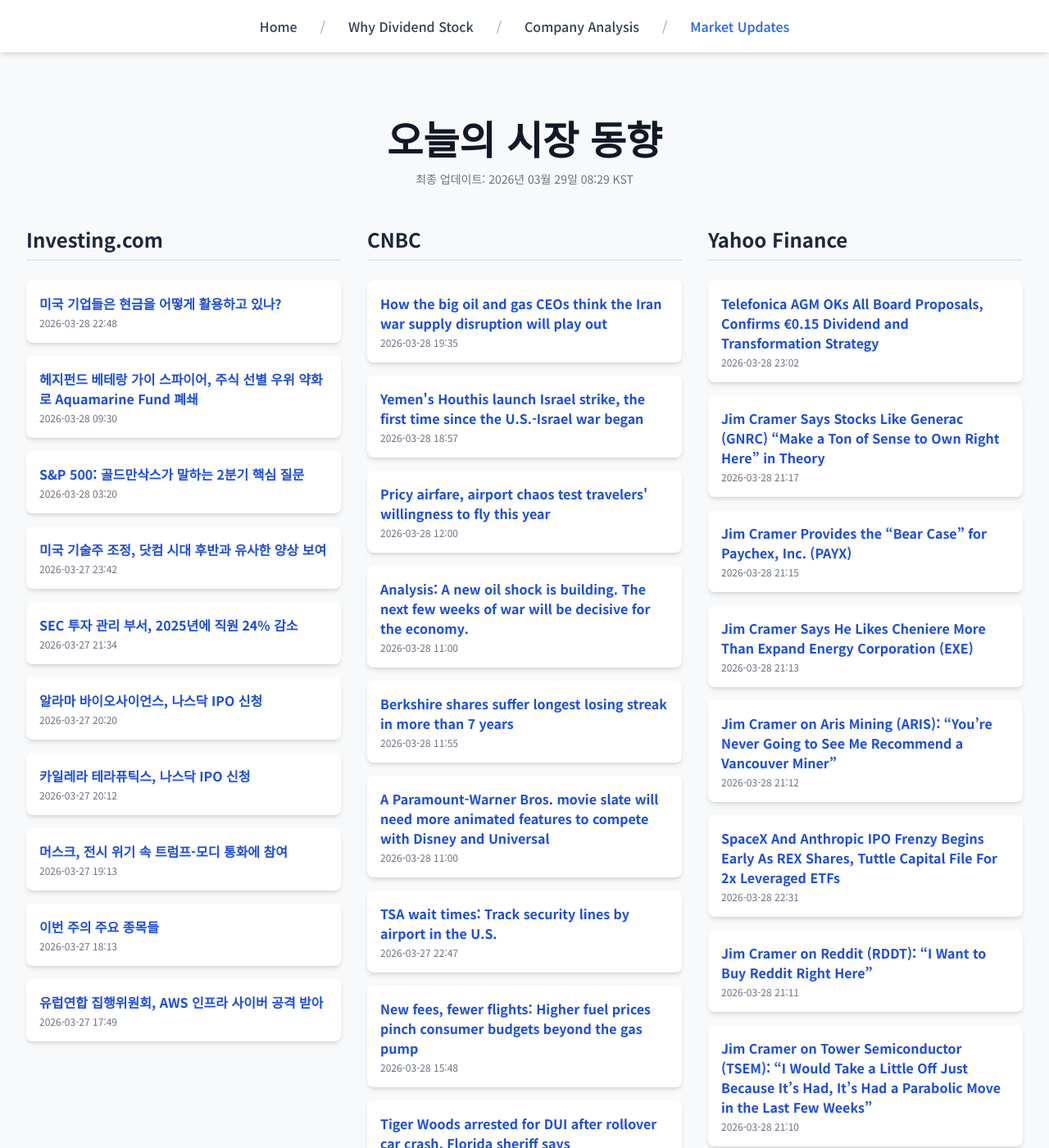
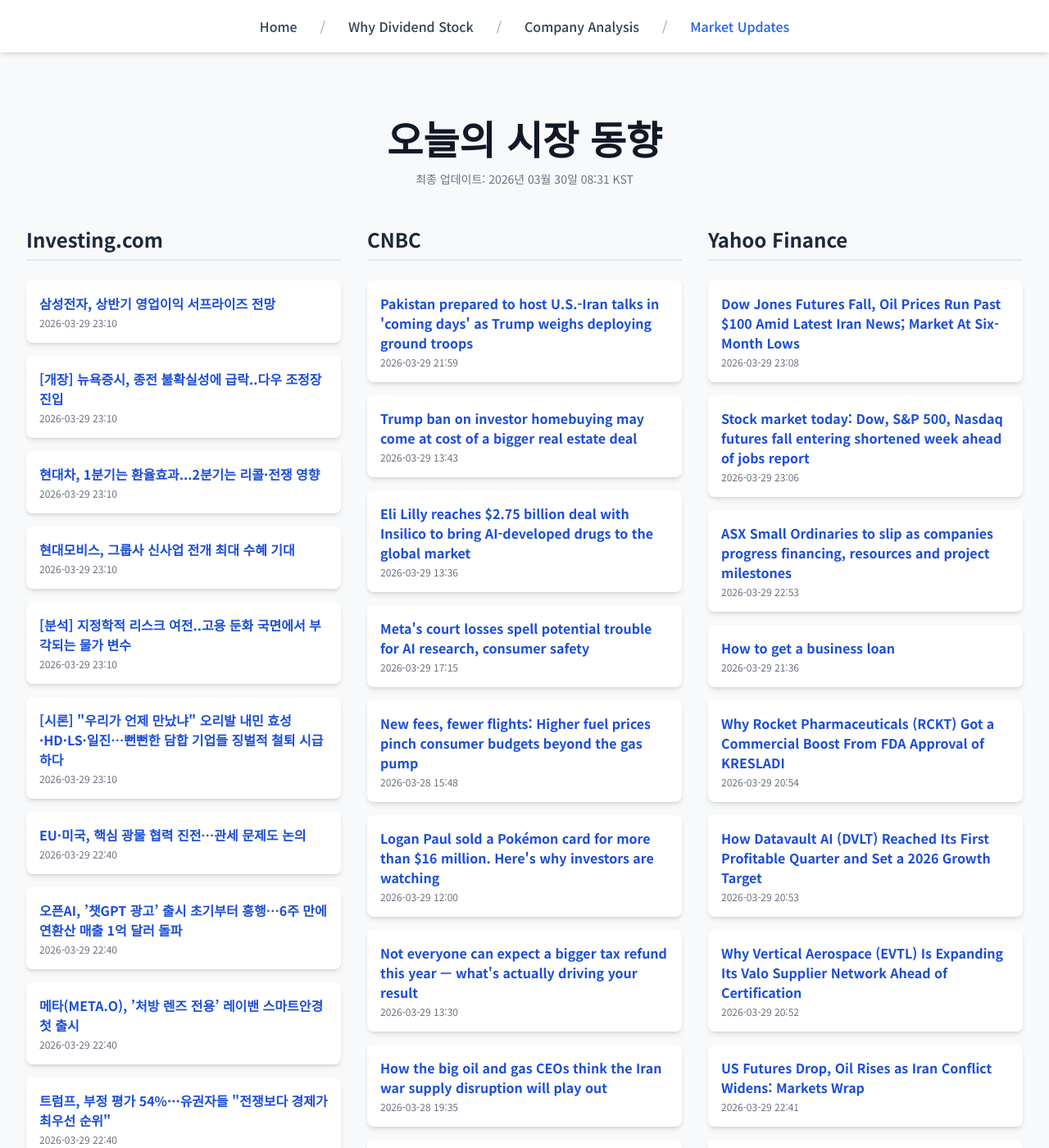
Before and after one commit to Kay-Hwang/my-company-analysis, a Jekyll site: the page built from market-updates.html, in a window 1280 px wide and 1400 px high. Shown: the whole window at 82% size. Built offline with Jekyll 4.4.1, drawn with Linux system fonts in a browser that asks for light colours; nearby versions of some CDN libraries; a script that is not in the unit is left out; some of the changed text lies outside the part shown.

Commit message:
Update daily data

```diff
--- a/_data/latest_data.json
+++ b/_data/latest_data.json
@@ -1,110 +1,92 @@
 {
-  "lastUpdated": "2026년 03월 29일 08:29 KST",
+  "lastUpdated": "2026년 03월 30일 08:31 KST",
   "news": {
     "investing": [
       {
-        "title": "미국 기업들은 현금을 어떻게 활용하고 있나?",
-        "link": "https://kr.investing.com/news/stock-market-news/article-1881843",
-        "pubDate": "2026-03-28 22:48:04",
-        "summary": "미국 기업들은 현금을 어떻게 활용하고 있나?"
+        "title": "삼성전자, 상반기 영업이익 서프라이즈 전망",
+        "link": "https://kr.investing.com/news/stock-market-news/article-1881978",
+        "pubDate": "2026-03-29 23:10:35",
+        "summary": "삼성전자, 상반기 영업이익 서프라이즈 전망"
       },
       {
-        "title": "헤지펀드 베테랑 가이 스파이어, 주식 선별 우위 약화로 Aquamarine Fund 폐쇄",
-        "link": "https://kr.investing.com/news/stock-market-news/article-1881767",
-        "pubDate": "2026-03-28 09:30:16",
-        "summary": "헤지펀드 베테랑 가이 스파이어, 주식 선별 우위 약화로 Aquamarine Fund 폐쇄"
+        "title": "[개장] 뉴욕증시, 종전 불확실성에 급락..다우 조정장 진입",
+        "link": "https://kr.investing.com/news/stock-market-news/article-1881977",
+        "pubDate": "2026-03-29 23:10:35",
+        "summary": "[개장] 뉴욕증시, 종전 불확실성에 급락..다우 조정장 진입"
       },
       {
-        "title": "S&P 500: 골드만삭스가 말하는 2분기 핵심 질문",
-        "link": "https://kr.investing.com/news/stock-market-news/article-1881713",
-        "pubDate": "2026-03-28 03:20:31",
-        "summary": "S&P 500: 골드만삭스가 말하는 2분기 핵심 질문"
+        "title": "현대차, 1분기는 환율효과...2분기는 리콜·전쟁 영향",
+        "link": "https://kr.investing.com/news/stock-market-news/article-1881976",
+        "pubDate": "2026-03-29 23:10:35",
+        "summary": "현대차, 1분기는 환율효과...2분기는 리콜·전쟁 영향"
       },
       {
-        "title": "미국 기술주 조정, 닷컴 시대 후반과 유사한 양상 보여",
-        "link": "https://kr.investing.com/news/stock-market-news/article-1881655",
-        "pubDate": "2026-03-27 23:42:47",
-        "summary": "미국 기술주 조정, 닷컴 시대 후반과 유사한 양상 보여"
+        "title": "현대모비스, 그룹사 신사업 전개 최대 수혜 기대",
+        "link": "https://kr.investing.com/news/stock-market-news/article-1881975",
+        "pubDate": "2026-03-29 23:10:34",
+        "summary": "현대모비스, 그룹사 신사업 전개 최대 수혜 기대"
       },
       {
-        "title": "SEC 투자 관리 부서, 2025년에 직원 24% 감소",
-        "link": "https://kr.investing.com/news/stock-market-news/article-93CH-1881569",
-        "pubDate": "2026-03-27 21:34:39",
-        "summary": "SEC 투자 관리 부서, 2025년에 직원 24% 감소"
+        "title": "[분석] 지정학적 리스크 여전..고용 둔화 국면에서 부각되는 물가 변수",
+        "link": "https://kr.investing.com/news/stock-market-news/article-1881974",
+        "pubDate": "2026-03-29 23:10:34",
+        "summary": "[분석] 지정학적 리스크 여전..고용 둔화 국면에서 부각되는 물가 변수"
       },
       {
-        "title": "알라마 바이오사이언스, 나스닥 IPO 신청",
-        "link": "https://kr.investing.com/news/stock-market-news/article-432SI-1881488",
-        "pubDate": "2026-03-27 20:20:05",
-        "summary": "알라마 바이오사이언스, 나스닥 IPO 신청"
+        "title": "[시론] \"우리가 언제 만났냐\" 오리발 내민 효성·HD·LS·일진…뻔뻔한 담합 기업들 징벌적 철퇴 시급하다",
+        "link": "https://kr.investing.com/news/stock-market-news/article-1881973",
+        "pubDate": "2026-03-29 23:10:34",
+        "summary": "[시론] \"우리가 언제 만났냐\" 오리발 내민 효성·HD·LS·일진…뻔뻔한 담합 기업들 징벌적 철퇴 시급하다"
       },
       {
-        "title": "카일레라 테라퓨틱스, 나스닥 IPO 신청",
-        "link": "https://kr.investing.com/news/stock-market-news/article-432SI-1881470",
-        "pubDate": "2026-03-27 20:12:05",
-        "summary": "카일레라 테라퓨틱스, 나스닥 IPO 신청"
+        "title": "EU·미국, 핵심 광물 협력 진전…관세 문제도 논의",
+        "link": "https://kr.investing.com/news/stock-market-news/article-1881970",
+        "pubDate": "2026-03-29 22:40:37",
+        "summary": "EU·미국, 핵심 광물 협력 진전…관세 문제도 논의"
       },
       {
-        "title": "머스크, 전시 위기 속 트럼프-모디 통화에 참여",
-        "link": "https://kr.investing.com/news/stock-market-news/article-93CH-1881425",
-        "pubDate": "2026-03-27 19:13:08",
-        "summary": "머스크, 전시 위기 속 트럼프-모디 통화에 참여"
+        "title": "오픈AI, ’챗GPT 광고’ 출시 초기부터 흥행…6주 만에 연환산 매출 1억 달러 돌파",
+        "link": "https://kr.investing.com/news/stock-market-news/article-1881969",
+        "pubDate": "2026-03-29 22:40:37",
+        "summary": "오픈AI, ’챗GPT 광고’ 출시 초기부터 흥행…6주 만에 연환산 매출 1억 달러 돌파"
       },
       {
-        "title": "이번 주의 주요 종목들",
-        "link": "https://kr.investing.com/news/stock-market-news/article-1881399",
-        "pubDate": "2026-03-27 18:13:06",
-        "summary": "이번 주의 주요 종목들"
+        "title": "메타(META.O), ’처방 렌즈 전용’ 레이밴 스마트안경 첫 출시",
+        "link": "https://kr.investing.com/news/stock-market-news/article-1881968",
+        "pubDate": "2026-03-29 22:40:37",
+        "summary": "메타(META.O), ’처방 렌즈 전용’ 레이밴 스마트안경 첫 출시"
       },
       {
-        "title": "유럽연합 집행위원회, AWS 인프라 사이버 공격 받아",
-        "link": "https://kr.investing.com/news/stock-market-news/article-93CH-1881385",
-        "pubDate": "2026-03-27 17:49:11",
-        "summary": "유럽연합 집행위원회, AWS 인프라 사이버 공격 받아"
+        "title": "트럼프, 부정 평가 54%···유권자들 \"전쟁보다 경제가 최우선 순위\"",
+        "link": "https://kr.investing.com/news/stock-market-news/article-1881967",
+        "pubDate": "2026-03-29 22:40:36",
+        "summary": "트럼프, 부정 평가 54%···유권자들 \"전쟁보다 경제가 최우선 순위\""
       }
     ],
     "cnbc": [
       {
-        "title": "How the big oil and gas CEOs think the Iran war supply disruption will play out",
-        "link": "https://www.cnbc.com/2026/03/28/iran-war-oil-companies-price-gas-diesel-strait-hormuz.html",
-        "pubDate": "Sat, 28 Mar 2026 19:35:46 GMT",
-        "summary": "The oil industry's grim outlook for global oil and gas supplies stands in contrast to the Trump administration's promise that the disruption is short term."
+        "title": "Pakistan prepared to host U.S.-Iran talks in 'coming days' as Trump weighs deploying ground troops",
+        "link": "https://www.cnbc.com/2026/03/29/bahrain-aluminum-giant-says-iranian-attack-targeted-its-facilit.html",
+        "pubDate": "Sun, 29 Mar 2026 21:59:35 GMT",
+        "summary": "Foreign ministers of Pakistan, Saudi Arabia, Turkey and Egypt all arrived in Islamabad to discuss the evolving regional situation in the Middle East."
       },
       {
-        "title": "Yemen's Houthis launch Israel strike, the first time since the U.S.-Israel war began",
-        "link": "https://www.cnbc.com/2026/03/28/yemens-houthis-launch-israel-strike-the-first-of-the-iran-war.html",
-        "pubDate": "Sat, 28 Mar 2026 18:57:21 GMT",
-        "summary": "The entry of the Houthis in the war marks a significant escalation in the conflict as it enters its second month."
+        "title": "Trump ban on investor homebuying may come at cost of a bigger real estate deal",
+        "link": "https://www.cnbc.com/2026/03/29/affordable-housing-trump-ban-investor-home-buying-real-estate.html",
+        "pubDate": "Sun, 29 Mar 2026 13:43:41 GMT",
+        "summary": "President Trump's plan to ban big investors from home ownership may not be the key to reviving the American Dream in affordable housing legislation."
       },
       {
-        "title": "Pricy airfare, airport chaos test travelers' willingness to fly this year",
-        "link": "https://www.cnbc.com/2026/03/28/tsa-security-airfare-airports.html",
-        "pubDate": "Sat, 28 Mar 2026 12:00:01 GMT",
-        "summary": "Travelers are weighing whether they'll fly later this year, considering higher airfares and airport chaos"
+        "title": "Eli Lilly reaches $2.75 billion deal with Insilico to bring AI-developed drugs to the global market",
+        "link": "https://www.cnbc.com/2026/03/29/eli-lilly-reaches-deal-to-bring-ai-developed-drugs-to-global-market.html",
+        "pubDate": "Sun, 29 Mar 2026 13:36:29 GMT",
+        "summary": "U.S. pharmaceutical giant Eli Lilly will give Hong Kong-listed Insilico $115 million upfront to bring some of its AI-discovered drugs to the global market."
       },
       {
-        "title": "Analysis: A new oil shock is building. The next few weeks of war will be decisive for the economy.",
-        "link": "https://www.cnbc.com/2026/03/28/oil-gas-prices-iran-war-hormuz.html",
-        "pubDate": "Sat, 28 Mar 2026 11:00:01 GMT",
-        "summary": "Energy markets are starting to reflect the growing risk of physical supply disruptions."
-      },
-      {
-        "title": "Berkshire shares suffer longest losing streak in more than 7 years",
-        "link": "https://www.cnbc.com/2026/03/28/berkshire-shares-suffer-longest-losing-streak-in-more-than-7-years.html",
-        "pubDate": "Sat, 28 Mar 2026 11:55:44 GMT",
-        "summary": "Shares of Berkshire Hathaway have lost ground for eight consecutive days. It is their longest losing streak since December of 2018."
-      },
-      {
-        "title": "A Paramount-Warner Bros. movie slate will need more animated features to compete with Disney and Universal",
-        "link": "https://www.cnbc.com/2026/03/28/paramount-warner-bros-movie-slate-needs-animation.html",
-        "pubDate": "Sat, 28 Mar 2026 11:00:01 GMT",
-        "summary": "In the last decade Paramount and Warner Bros. have each released eight animated features, meanwhile Disney has released 21 and Universal has launched 23."
-      },
-      {
-        "title": "TSA wait times: Track security lines by airport in the U.S.",
-        "link": "https://www.cnbc.com/guide/tsa-wait-times/",
-        "pubDate": "Fri, 27 Mar 2026 22:47:36 GMT",
-        "summary": "Travelers are facing long lines at airports across the U.S. as a partial government shutdown drags on."
+        "title": "Meta's court losses spell potential trouble for AI research, consumer safety",
+        "link": "https://www.cnbc.com/2026/03/29/metas-court-losses-spell-trouble-for-ai-research-consumer-safety.html",
+        "pubDate": "Sun, 29 Mar 2026 17:15:02 GMT",
+        "summary": "Meta's two courtroom defeats centered on different cases but both involved allegations that the company knew about its products' harms."
       },
       {
         "title": "New fees, fewer flights: Higher fuel prices pinch consumer budgets beyond the gas pump",
@@ -113,78 +95,96 @@
         "summary": "As corporate policies change, Americans will feel higher oil prices in their wallets beyond the gas pump."
       },
       {
-        "title": "Tiger Woods arrested for DUI after rollover car crash, Florida sheriff says",
-        "link": "https://www.cnbc.com/2026/03/27/tiger-woods-rollover-car-crash-florida.html",
-        "pubDate": "Sat, 28 Mar 2026 03:31:25 GMT",
-        "summary": "Golf legend Tiger Woods was arrested for a DUI after a rollover car crash in Florida on Friday, the Martin County sheriff said."
+        "title": "Logan Paul sold a Pokémon card for more than $16 million. Here's why investors are watching",
+        "link": "https://www.cnbc.com/2026/03/29/pokemon-card-values-rise-logan-paul-pikachu-auction.html",
+        "pubDate": "Sun, 29 Mar 2026 12:00:01 GMT",
+        "summary": "Some rare Pokémon cards are fetching huge prices and yielding better returns than the S&amp;P 500."
       },
       {
-        "title": "Belle Burden's book 'Strangers' highlights key financial red flags for women — here's how to avoid them",
-        "link": "https://www.cnbc.com/2026/03/28/belle-burdens-strangers-highlights-financial-red-flags-for-women.html",
-        "pubDate": "Sat, 28 Mar 2026 13:30:01 GMT",
-        "summary": "Belle Burden's hit book \"Strangers: A Memoir of Marriage\" recounts how she failed to financially protect herself from the sudden end of her marriage."
+        "title": "Not everyone can expect a bigger tax refund this year — what's actually driving your result",
+        "link": "https://www.cnbc.com/guide/trump-tax-refund-big-beautiful-bill/",
+        "pubDate": "Sun, 29 Mar 2026 13:30:01 GMT",
+        "summary": "President Donald Trump has said this will be the \"largest tax refund season of all time,\" as a result of his \"big beautiful bill.\" Here's what the megabill means for taxpayers."
+      },
+      {
+        "title": "How the big oil and gas CEOs think the Iran war supply disruption will play out",
+        "link": "https://www.cnbc.com/2026/03/28/iran-war-oil-companies-price-gas-diesel-strait-hormuz.html",
+        "pubDate": "Sat, 28 Mar 2026 19:35:46 GMT",
+        "summary": "The oil industry's grim outlook for global oil and gas supplies stands in contrast to the Trump administration's promise that the disruption is short term."
+      },
+      {
+        "title": "Expecting to fight about money with your partner? You might be wrong, study finds",
+        "link": "https://www.cnbc.com/2026/03/28/the-mistake-people-make-when-talking-about-money-with-their-partner.html",
+        "pubDate": "Sat, 28 Mar 2026 14:30:01 GMT",
+        "summary": "People in romantic relationships tend to expect financial discussions about with their partner to go worse than they actually do, a new study finds."
+      },
+      {
+        "title": "Berkshire shares suffer longest losing streak in more than 7 years",
+        "link": "https://www.cnbc.com/2026/03/28/berkshire-shares-suffer-longest-losing-streak-in-more-than-7-years.html",
+        "pubDate": "Sat, 28 Mar 2026 11:55:44 GMT",
+        "summary": "Shares of Berkshire Hathaway have lost ground for eight consecutive days. It is their longest losing streak since December of 2018."
       }
     ],
     "yahoo": [
       {
-        "title": "Telefonica AGM OKs All Board Proposals, Confirms €0.15 Dividend and Transformation Strategy",
-        "link": "https://finance.yahoo.com/markets/stocks/articles/telefonica-agm-oks-board-proposals-230207807.html",
-        "pubDate": "2026-03-28T23:02:07Z",
-        "summary": "Telefonica AGM OKs All Board Proposals, Confirms €0.15 Dividend and Transformation Strategy"
+        "title": "Dow Jones Futures Fall, Oil Prices Run Past $100 Amid Latest Iran News; Market At Six-Month Lows",
+        "link": "https://www.investors.com/market-trend/stock-market-today/dow-jones-futures-oil-prices-near-100-iran-war-drags-tesla-deliveries/?src=A00220&yptr=yahoo",
+        "pubDate": "2026-03-29T23:08:18Z",
+        "summary": "Dow Jones Futures Fall, Oil Prices Run Past $100 Amid Latest Iran News; Market At Six-Month Lows"
       },
       {
-        "title": "Jim Cramer Says Stocks Like Generac (GNRC) “Make a Ton of Sense to Own Right Here” in Theory",
-        "link": "https://finance.yahoo.com/markets/stocks/articles/jim-cramer-says-stocks-generac-211719827.html",
-        "pubDate": "2026-03-28T21:17:19Z",
-        "summary": "Jim Cramer Says Stocks Like Generac (GNRC) “Make a Ton of Sense to Own Right Here” in Theory"
+        "title": "Stock market today: Dow, S&P 500, Nasdaq futures fall entering shortened week ahead of jobs report",
+        "link": "https://finance.yahoo.com/news/live/stock-market-today-dow-sp-500-nasdaq-futures-fall-entering-shortened-week-ahead-of-jobs-report-230645074.html",
+        "pubDate": "2026-03-29T23:06:45Z",
+        "summary": "Stock market today: Dow, S&P 500, Nasdaq futures fall entering shortened week ahead of jobs report"
       },
       {
-        "title": "Jim Cramer Provides the “Bear Case” for Paychex, Inc. (PAYX)",
-        "link": "https://finance.yahoo.com/markets/stocks/articles/jim-cramer-provides-bear-case-211559670.html",
-        "pubDate": "2026-03-28T21:15:59Z",
-        "summary": "Jim Cramer Provides the “Bear Case” for Paychex, Inc. (PAYX)"
+        "title": "ASX Small Ordinaries to slip as companies progress financing, resources and project milestones",
+        "link": "https://finance.yahoo.com/markets/stocks/articles/asx-small-ordinaries-slip-companies-225300898.html",
+        "pubDate": "2026-03-29T22:53:00Z",
+        "summary": "ASX Small Ordinaries to slip as companies progress financing, resources and project milestones"
       },
       {
-        "title": "Jim Cramer Says He Likes Cheniere More Than Expand Energy Corporation (EXE)",
-        "link": "https://finance.yahoo.com/markets/stocks/articles/jim-cramer-says-likes-cheniere-211321109.html",
-        "pubDate": "2026-03-28T21:13:21Z",
-        "summary": "Jim Cramer Says He Likes Cheniere More Than Expand Energy Corporation (EXE)"
+        "title": "How to get a business loan",
+        "link": "https://finance.yahoo.com/economy/policy/articles/business-loan-6-steps-191951647.html",
+        "pubDate": "2026-03-29T21:36:47Z",
+        "summary": "How to get a business loan"
       },
       {
-        "title": "Jim Cramer on Aris Mining (ARIS): “You’re Never Going to See Me Recommend a Vancouver Miner”",
-        "link": "https://finance.yahoo.com/markets/stocks/articles/jim-cramer-aris-mining-aris-211226009.html",
-        "pubDate": "2026-03-28T21:12:26Z",
-        "summary": "Jim Cramer on Aris Mining (ARIS): “You’re Never Going to See Me Recommend a Vancouver Miner”"
+        "title": "Why Rocket Pharmaceuticals (RCKT) Got a Commercial Boost From FDA Approval of KRESLADI",
+        "link": "https://finance.yahoo.com/sectors/healthcare/articles/why-rocket-pharmaceuticals-rckt-got-205429646.html",
+        "pubDate": "2026-03-29T20:54:29Z",
+        "summary": "Why Rocket Pharmaceuticals (RCKT) Got a Commercial Boost From FDA Approval of KRESLADI"
       },
       {
-        "title": "SpaceX And Anthropic IPO Frenzy Begins Early As REX Shares, Tuttle Capital File For 2x Leveraged ETFs",
-        "link": "https://finance.yahoo.com/markets/stocks/articles/spacex-anthropic-ipo-frenzy-begins-223141127.html",
-        "pubDate": "2026-03-28T22:31:41Z",
-        "summary": "SpaceX And Anthropic IPO Frenzy Begins Early As REX Shares, Tuttle Capital File For 2x Leveraged ETFs"
+        "title": "How Datavault AI (DVLT) Reached Its First Profitable Quarter and Set a 2026 Growth Target",
+        "link": "https://finance.yahoo.com/markets/stocks/articles/datavault-ai-dvlt-reached-first-205332667.html",
+        "pubDate": "2026-03-29T20:53:32Z",
+        "summary": "How Datavault AI (DVLT) Reached Its First Profitable Quarter and Set a 2026 Growth Target"
       },
       {
-        "title": "Jim Cramer on Reddit (RDDT): “I Want to Buy Reddit Right Here”",
-        "link": "https://finance.yahoo.com/markets/stocks/articles/jim-cramer-reddit-rddt-want-211109612.html",
-        "pubDate": "2026-03-28T21:11:09Z",
-        "summary": "Jim Cramer on Reddit (RDDT): “I Want to Buy Reddit Right Here”"
+        "title": "Why Vertical Aerospace (EVTL) Is Expanding Its Valo Supplier Network Ahead of Certification",
+        "link": "https://finance.yahoo.com/markets/stocks/articles/why-vertical-aerospace-evtl-expanding-205237302.html",
+        "pubDate": "2026-03-29T20:52:37Z",
+        "summary": "Why Vertical Aerospace (EVTL) Is Expanding Its Valo Supplier Network Ahead of Certification"
       },
       {
-        "title": "Jim Cramer on Tower Semiconductor (TSEM): “I Would Take a Little Off Just Because It’s Had, It’s Had a Parabolic Move in the Last Few Weeks”",
-        "link": "https://finance.yahoo.com/markets/stocks/articles/jim-cramer-tower-semiconductor-tsem-211002134.html",
-        "pubDate": "2026-03-28T21:10:02Z",
-        "summary": "Jim Cramer on Tower Semiconductor (TSEM): “I Would Take a Little Off Just Because It’s Had, It’s Had a Parabolic Move in the Last Few Weeks”"
+        "title": "US Futures Drop, Oil Rises as Iran Conflict Widens: Markets Wrap",
+        "link": "https://finance.yahoo.com/markets/commodities/articles/investor-unease-builds-entering-war-193125656.html",
+        "pubDate": "2026-03-29T22:41:56Z",
+        "summary": "US Futures Drop, Oil Rises as Iran Conflict Widens: Markets Wrap"
       },
       {
-        "title": "Jim Cramer on Vermilion Energy (VET): “I Would Rather See You in Something That’s Really Much More Name-Brand”",
-        "link": "https://finance.yahoo.com/markets/stocks/articles/jim-cramer-vermilion-energy-vet-210843778.html",
-        "pubDate": "2026-03-28T21:08:43Z",
-        "summary": "Jim Cramer on Vermilion Energy (VET): “I Would Rather See You in Something That’s Really Much More Name-Brand”"
+        "title": "Why UBS Started Jasper Therapeutics (JSPR) at Neutral Despite Progress in Briquilimab",
+        "link": "https://finance.yahoo.com/sectors/healthcare/articles/why-ubs-started-jasper-therapeutics-205045376.html",
+        "pubDate": "2026-03-29T20:50:45Z",
+        "summary": "Why UBS Started Jasper Therapeutics (JSPR) at Neutral Despite Progress in Briquilimab"
       },
       {
-        "title": "Jim Cramer on Lemonade, Inc. (LMND): “This May Be the Kind of Stock You Buy in One of These Sell-Offs”",
-        "link": "https://finance.yahoo.com/markets/stocks/articles/jim-cramer-lemonade-inc-lmnd-210737732.html",
-        "pubDate": "2026-03-28T21:07:37Z",
-        "summary": "Jim Cramer on Lemonade, Inc. (LMND): “This May Be the Kind of Stock You Buy in One of These Sell-Offs”"
+        "title": "Why Rezolve AI (RZLV) Is Betting Big on Reward Loyalty to Scale Commerce Media and Payments",
+        "link": "https://finance.yahoo.com/markets/stocks/articles/why-rezolve-ai-rzlv-betting-204942465.html",
+        "pubDate": "2026-03-29T20:49:42Z",
+        "summary": "Why Rezolve AI (RZLV) Is Betting Big on Reward Loyalty to Scale Commerce Media and Payments"
       }
     ]
   }
```
